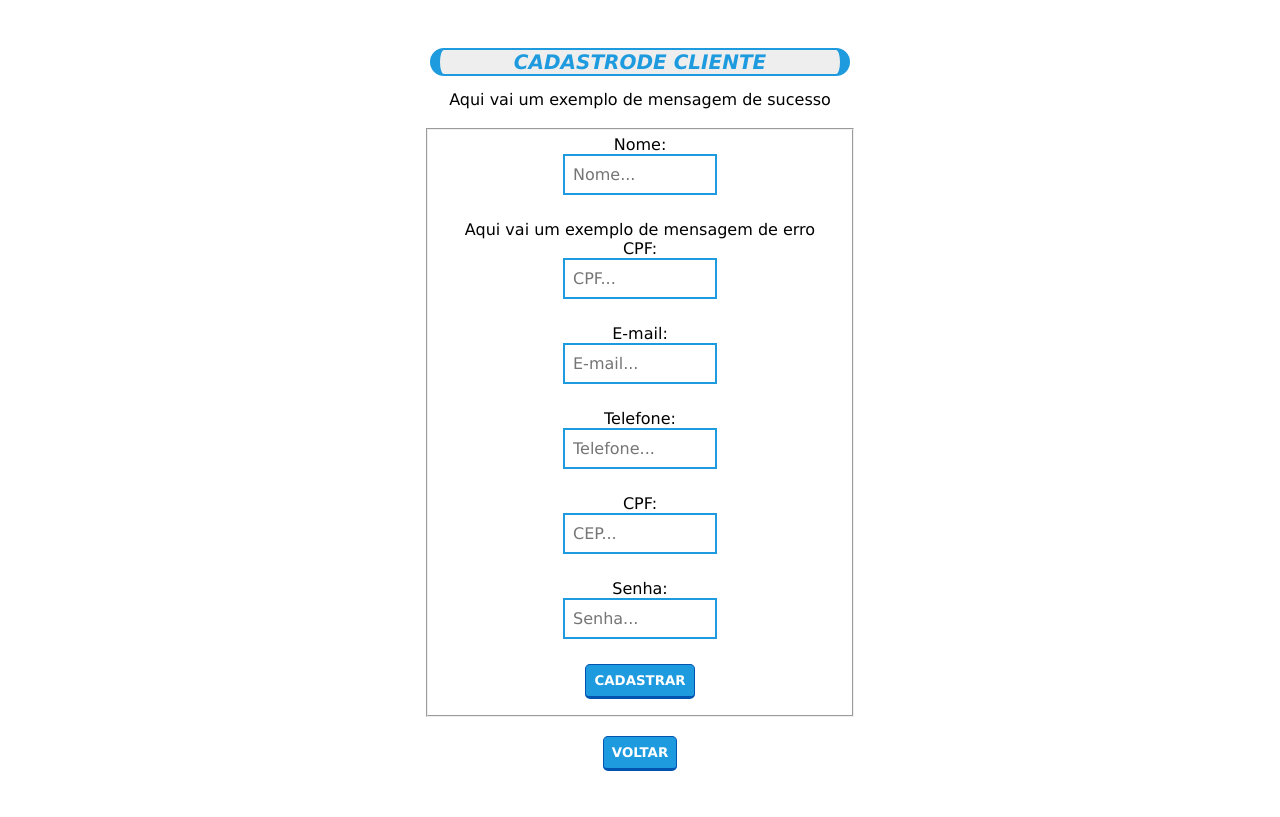
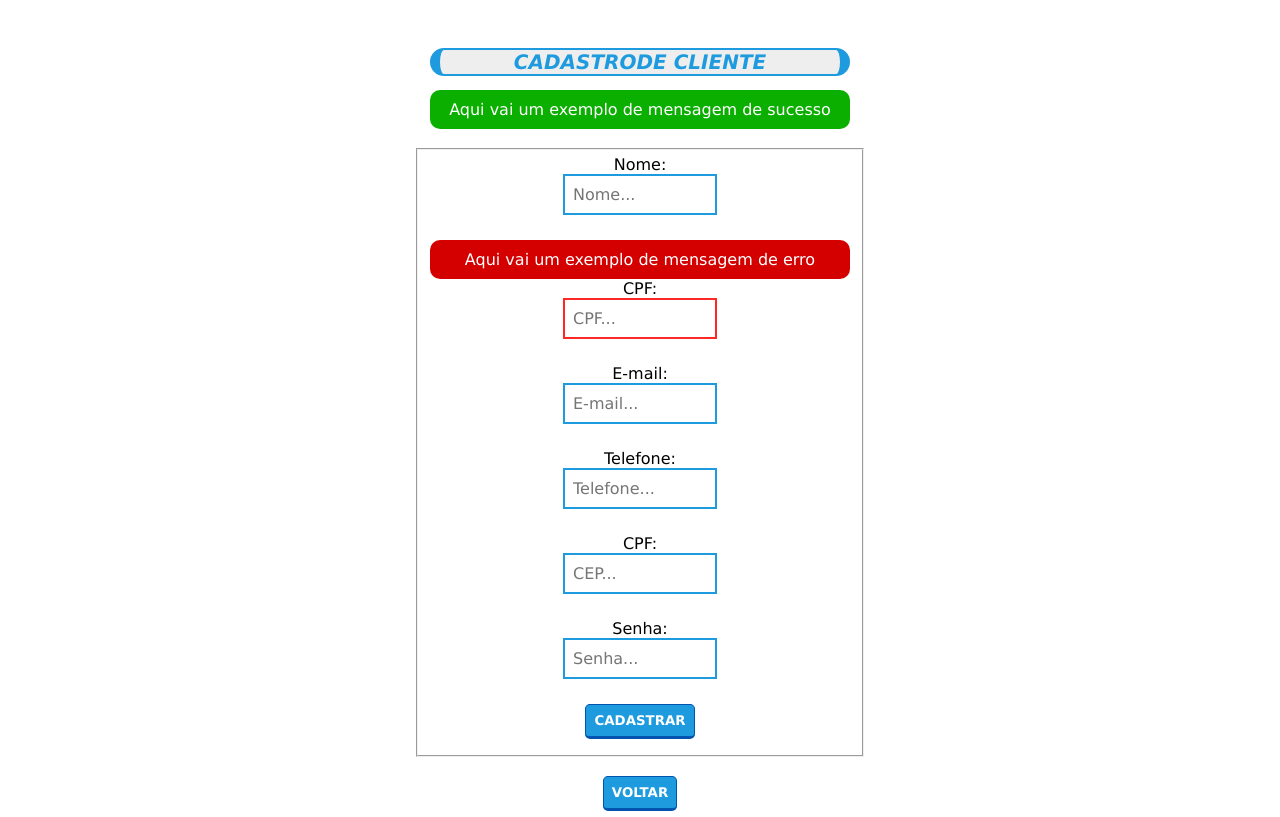
Before and after one commit to marcelostadtlober/bluefood, a plain HTML site: page clienteCadastro.html in a window 1280 px wide. Shown: the part 73-890 px from the top of the page. Before the commit the page ends 850 px from the top, so only its background shows below. Drawn offline with Linux system fonts and the light colour scheme.

Commit message:
Finalizando o CSS do BlueFood

```diff
--- a/clienteCadastro.html
+++ b/clienteCadastro.html
@@ -20,7 +20,7 @@
     <div>
         <h1>Cadastrode Cliente</h1>
 
-        <div>
+        <div id="mensagemDeSucesso">
             Aqui vai um exemplo de mensagem de sucesso
         </div><br>
 
@@ -28,12 +28,12 @@
             <fieldset>
                 <label for="nome">Nome:</label><br/>
                 <input type="text" id="nome" name="nome" placeholder="Nome..."/><br/><br/>
-                <div>
+                <div id="divMensagemDeErro">
                     Aqui vai um exemplo de mensagem de erro
                 </div>
 
                 <label for="cpf">CPF:</label><br/>
-                <input type="text" id="cpf" name="cpf" placeholder="CPF..."/><br/><br/>
+                <input type="text" id="cpf" name="cpf" placeholder="CPF..." class="inputError"/><br/><br/>
 
                 <label for="email">E-mail:</label><br/>
                 <input type="text" id="email" name="email" placeholder="E-mail..."/><br/><br/>
--- a/css/bf_estiloSistema.css
+++ b/css/bf_estiloSistema.css
@@ -184,3 +184,17 @@ div#divRestauranteOpcao {
     margin-right: auto;
     height: 300px;
 }
+
+div#mensagemDeSucesso {
+    background-color: #0baf00;
+    width: 400px;
+    margin-left: auto;
+    margin-right: auto;
+    border-radius: 10px;
+    color: #ffffff;
+    padding: 10px;
+}
+
+.inputError {
+    border: 2px solid #ff2828;
+}
```
